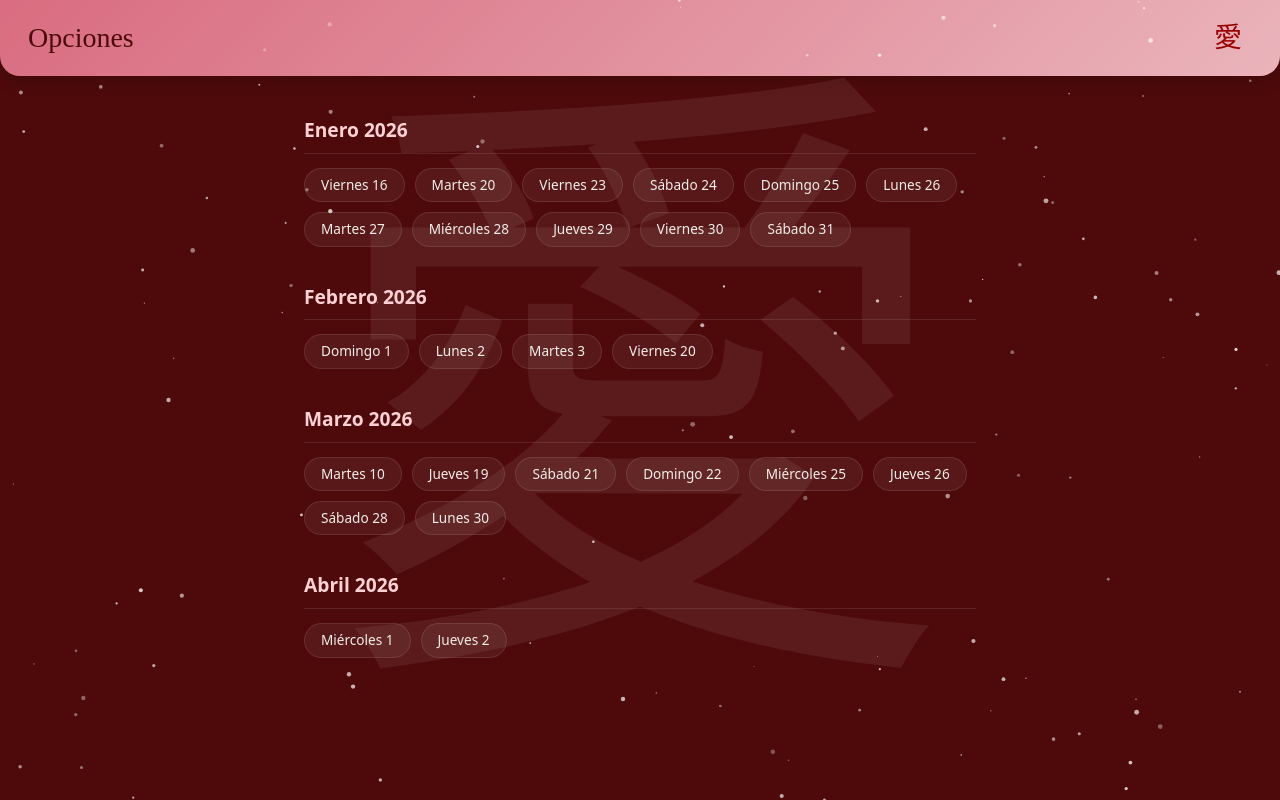
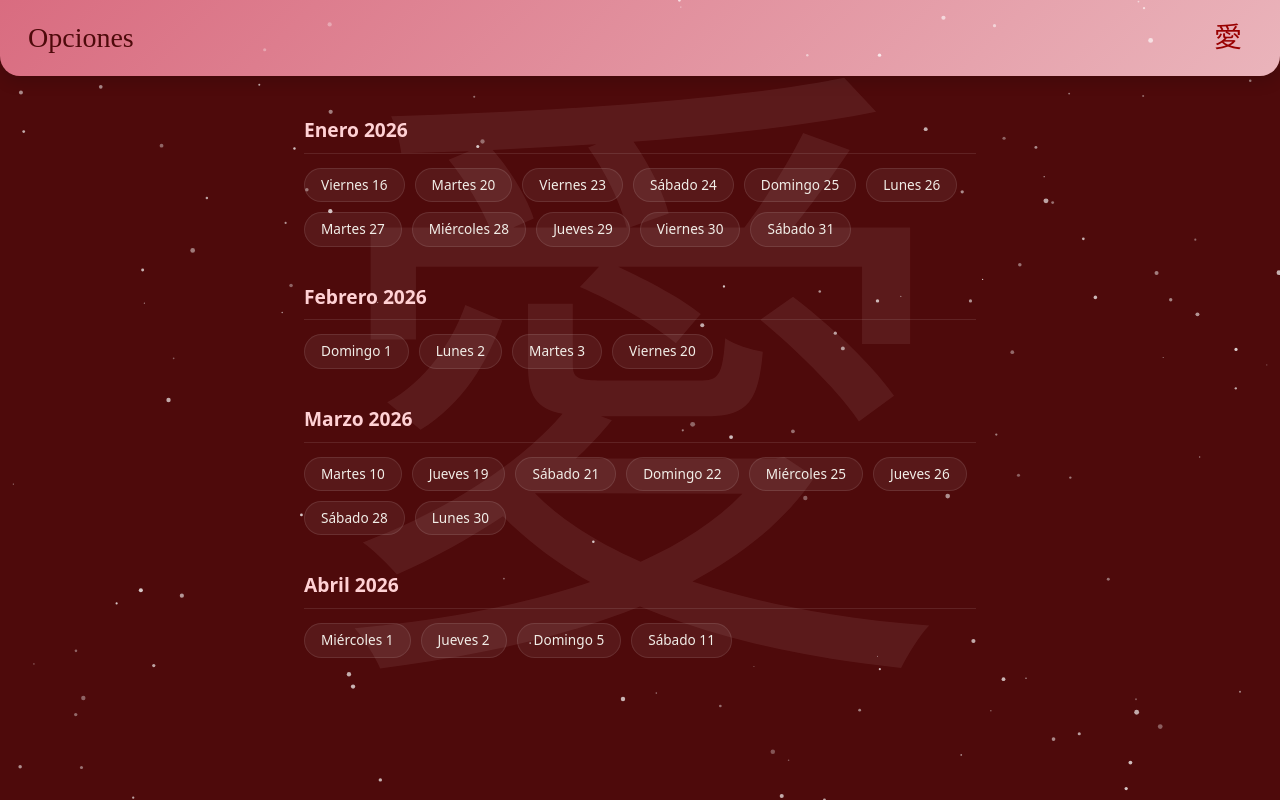
Before and after one commit to jesus-4/Fatima, an Angular app: page /sentimientos in a window 1280 px wide. Built offline with nearby package versions, Linux system fonts and the light colour scheme; a web font is replaced by a local one.

Commit message:
11 de abril

```diff
--- a/src/app/pages/sentiminetos/sentiminetos.component.ts
+++ b/src/app/pages/sentiminetos/sentiminetos.component.ts
@@ -830,9 +830,49 @@ get entradosPorMes(): MesGrupo[] {
       saludos, jesus
       `
     },
+    {
+      fecha: '5 de abril de 2026',
+      titulo: 'Domingo',
+      texto:
+      `
+      Feliz pascuas!
+
+      espero que hays pasado una linda semana santa, no se si habras viajado, o si habras quedado en tu depto pero espero que por lo menos hayas tenido la posibilidad de descansar y estar bien
+      yo no hice nada jaja, no tengo plata para salir ni puedo permitirme hacer muchos gastos asi que solo estuve investigando para la tesis y avance un monton, al menos eso creo, aprendi una arquitectura nueva para el desarrollo y me parece espectacular la verdad todo lo que aprendi me re sirve para todo, no solo para la tesis sino para cuando empiece a trabajar poder implementar todo este conocimiento me va a llevar a otros lugares, me siento seguro de eso
+      hoy me hice un intento de panqueques de avena y no me quedaron mal, me olvide de ponerle endulzante pero fuera de eso estan pasables, con mate o cafe lo voy comiendo y bueno tienen buenos aportes asi que voy comiendo eso mientras estudie todo el dia, un finde aburrido pero tranqui, tampoco quiero volver a vivir lo que pase la otra vez sigo con miedo pero tengo que salir a hacer cosas pero bueno lo bueno es que estoy cumpliendo con lo que vine a hacer a colombia, espero volver y poder recibirme rapido nomas
+
+      que tengas una buena noche este domingo y buen comienzo de semana mananan
+      `
+    },
+    {
+      fecha: '11 de abril de 2026',
+      titulo: 'Domingo',
+      texto:
+      `
+      Guenas
+
+      Bueno, como te dije que te iba a mostrar el avance de la tesis que estoy haciendo, te muestro algo que hice hace unos dias, no es la finalidad pero se entiende la idea
+
+      <a href="https://photos.app.goo.gl/w3hCA6cNvbLai9ug7"> avance tesis </a>
+
+      la idea es desarrollar una IA, que pueda administrar todo el proyecto, TODO pero bueno eso estoy teniendo problemas y estoy metido a full con eso, hoy vi una conferencia sobre como trabajan con esta herramienta pero eso del video es un solo agente haciendo todo, mi idea es que lo voy a tener como un 1 agente lider que lidere a 8 sub agentes, o sea es como tener a todo un equipo de desarrollo sin tener que contratar a gente ni nada.
+      Esta bueno por lo que optimiza el tiempo de uno pero bueno es una fase muy dura de aprendizaje que estoy llevando ahora pero me parece muy importante poder hacerlo, el tema es que voy a tener que empezar a gastar plata para poder contratar agentes mas potentes pero va a valer la pena, es como una inversion
+      de momento hice andar a 5 subagentes me queda hacer que los otros hagan bien su trabajo y listo, te imaginas como saco la tesis de una, porque se basan en las especificaciones que yo coloque, es decir tengo que definir todo bien pero ya tengo todo en la cabeza como de como hacerlo, ademas hay uno que va a documentar todo, es decir otro trabajo que me quito no se lo podes ver como un speedrun de la tesis jaja
+      cuando todo salga bien, voy a ver si lo puedo poner dentro de este proyecto para ver como interpreta lo realizado, como me da opciones de mejoras o etc
+
+      Como te habia dicho que estaba escuchando mucho a de neighbourhood, te voy a pasar esta cancion que me gusto mucho, entre otras pero no te voy a spamear todas jaja bueno ya que hablo de musica queria decirte pero nunca vi la oportunidad de preguntarte si la cancion que me pasaste la guitarra es una acustica
+      <a href="https://open.spotify.com/intl-es/track/6pFmi8RgLNHLB7nOan39RA?si=5487bcb3b0524822">good grief</a>
+
+      Cambiando de tema, despues de quedarme a full con eso, me fui a entrenar un poco para despejar la mente y volvi a merendar
+      <a href="https://photos.app.goo.gl/P6mM4kQtqaBPPZA49"> yog </a>
+
+      es una granola, con un yogurt raro, o creo que no es yogurt, no investigue pero me lo recomendo david, es rico pero nunca en mmi vida habia visto kumis no se, me da miedo investigar y que sea malo pero por el precio me parece re bien, mientras preparaba eso me puse a hervir romero porque la sophia me paso un video donde se colocan eso para que no se te caiga el pelo, te digo porque capaz te ayuda, el agua hervida la guardas y todos los dias tenes que rociarte un poco en el cuero cabelludo y hacerte masajes, pero lo malo es que me hice eso cuando sali de bananarme y vieras la cantidad de pelo que se ma cayo mientras me hacia los masajes, tengo un miedo a quedarme pelado jajja definitivamente si veo que voy para ese camino me voy a hacer la operacion/implatacion de cuero cabelludo
+      bueno y esto lo escribi mientras tomaba mate y escucho musica, capaz no fue un dia muy de descanso pero siento que estuvo bien, ahora estoy re chill con el mate y la musica acostado en la cama
+
+      pero bueno a la hora que subo esto ya es tarde alla, no se si vas a estar durmiendo o haciendo x cosa pero por las dudas
+
+      que estes bien!
+      `
+    },
 ];
-
-
-
-
 }
```
